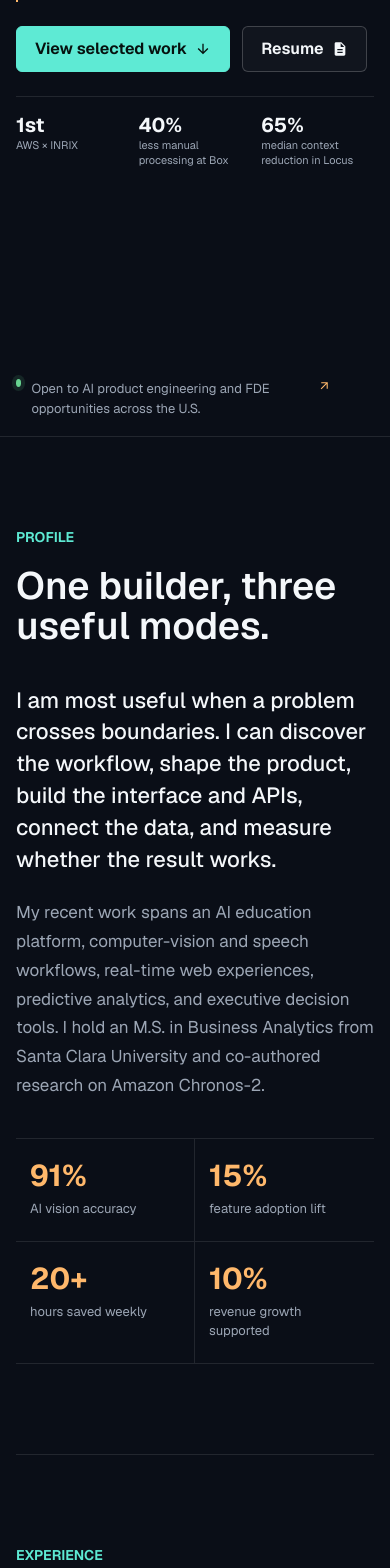
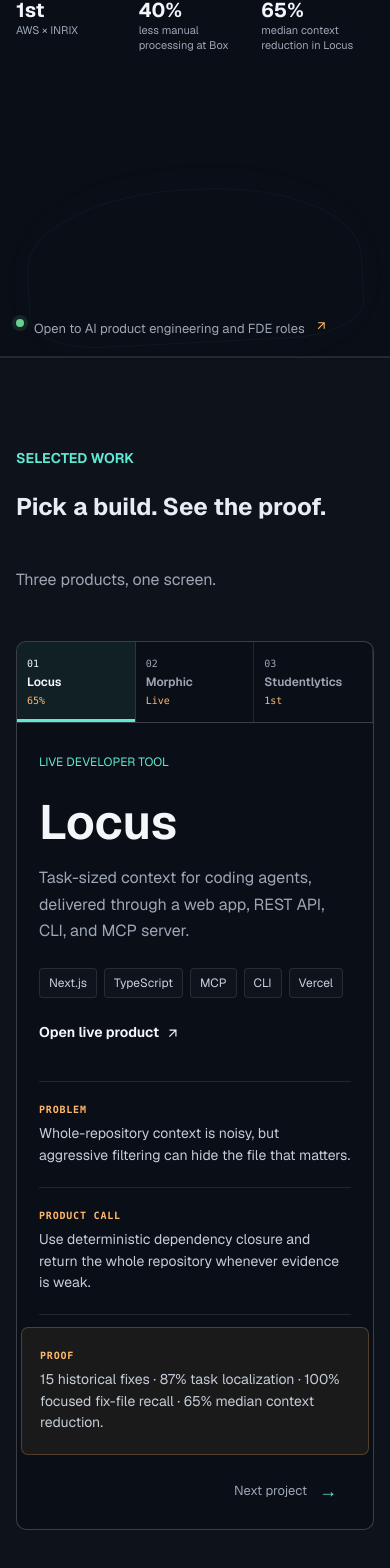
Before and after one commit to taranggoyal70/Tarang-Portfolio, a React (Vite) app: page / in a window 390 px wide. Shown: the part 423-1991 px from the top of the page. Built offline with nearby package versions, Linux system fonts and the light colour scheme; no server answers; the HTML template or start-up script is replaced by a standard one.

Commit message:
Make portfolio concise and interactive

```diff
--- a/src/components/Career.tsx
+++ b/src/components/Career.tsx
@@ -5,6 +5,7 @@
     role: "AI Product Manager & Product Engineer Intern",
     company: "Highview",
     period: "2026 - present",
+    proof: "Hackathon win → continued product",
     summary:
       "Building Studentlytics, an AI education platform spanning product planning, full-stack delivery, computer vision, speech, analytics, and deployment.",
     highlights: [
@@ -17,6 +18,7 @@
     role: "Data Science Intern",
     company: "Box",
     period: "2025",
+    proof: "40% less manual processing",
     summary:
       "Built data products for retention analysis, forecasting, stakeholder reporting, and product decision-making.",
     highlights: [
@@ -29,6 +31,7 @@
     role: "Business Data Analyst",
     company: "Hashroot Limited",
     period: "2023 - 2024",
+    proof: "20+ hours saved weekly",
     summary:
       "Combined analytics, internal tooling, and business modeling for customer, pricing, marketing, and operations teams.",
     highlights: [
@@ -46,13 +49,21 @@
       <h2>Built across the full product loop.</h2>
     </div>
     <div className="career-info">
-      {experience.map((item) => (
-        <article className="career-info-box" key={`${item.company}-${item.period}`}>
-          <div className="career-meta">
+      {experience.map((item, index) => (
+        <details
+          className="career-info-box"
+          key={`${item.company}-${item.period}`}
+          open={index === 0}
+        >
+          <summary data-cursor="disable">
             <p className="career-period">{item.period}</p>
-            <h3>{item.role}</h3>
-            <p className="career-company">{item.company}</p>
-          </div>
+            <div className="career-meta">
+              <p className="career-company">{item.company}</p>
+              <h3>{item.role}</h3>
+            </div>
+            <strong>{item.proof}</strong>
+            <span aria-hidden="true">+</span>
+          </summary>
           <div className="career-details">
             <p className="career-summary">{item.summary}</p>
             <ul>
@@ -61,7 +72,7 @@
               ))}
             </ul>
           </div>
-        </article>
+        </details>
       ))}
     </div>
   </section>
--- a/src/components/Landing.tsx
+++ b/src/components/Landing.tsx
@@ -9,18 +9,13 @@
         <div className="landing-copy">
           <p className="landing-eyebrow">AI Product Engineer · Forward Deployed Builder</p>
           <h1>Tarang Goyal</h1>
-          <h2>I turn unclear workflows into AI products people can use.</h2>
-          <p className="landing-summary">
-            From customer problem and product decision through implementation,
-            deployment, and evidence.
-          </p>
+          <h2>I build AI products from messy workflows.</h2>
           <p className="landing-now">
-            Currently at Highview · San Francisco Bay Area · M.S. Business
-            Analytics, Santa Clara University
+            Highview · San Francisco Bay Area · Santa Clara University
           </p>
           <div className="landing-actions">
             <a href="#work" className="landing-primary-action" data-cursor="disable">
-              View selected work <MdArrowDownward aria-hidden="true" />
+              Explore the work <MdArrowDownward aria-hidden="true" />
             </a>
             <a
               href="/resume.pdf"
@@ -51,7 +46,7 @@
         <div className="landing-status">
           <span className="landing-status-dot" aria-hidden="true"></span>
           <p>
-            Open to AI product engineering and FDE opportunities across the U.S.
+            Open to AI product engineering and FDE roles
           </p>
           <a href="mailto:taranggoyal2000@gmail.com" aria-label="Email Tarang">
             <MdArrowOutward aria-hidden="true" />
--- a/src/components/MainContainer.tsx
+++ b/src/components/MainContainer.tsx
@@ -1,5 +1,4 @@
-import { lazy, PropsWithChildren, Suspense, useEffect } from "react";
-import About from "./About";
+import { PropsWithChildren, useEffect } from "react";
 import Career from "./Career";
 import Contact from "./Contact";
 import Cursor from "./Cursor";
@@ -8,8 +7,6 @@
 import WhatIDo from "./WhatIDo";
 import Work from "./Work";
 import setSplitText from "./utils/splitText";
-
-const TechStack = lazy(() => import("./TechStack"));
 
 const MainContainer = ({ children }: PropsWithChildren) => {
   useEffect(() => {
@@ -31,13 +28,9 @@
         <div id="smooth-content">
           <div className="container-main">
             <Landing>{children}</Landing>
-            <About />
+            <Work />
             <Career />
-            <Work />
             <WhatIDo />
-            <Suspense fallback={null}>
-              <TechStack />
-            </Suspense>
             <Contact />
           </div>
         </div>
--- a/src/components/Navbar.tsx
+++ b/src/components/Navbar.tsx
@@ -61,8 +61,8 @@
         </a>
         <ul>
           <li>
-            <a data-href="#about" href="#about">
-              <HoverLinks text="ABOUT" />
+            <a data-href="#work" href="#work">
+              <HoverLinks text="WORK" />
             </a>
           </li>
           <li>
@@ -71,8 +71,8 @@
             </a>
           </li>
           <li>
-            <a data-href="#work" href="#work">
-              <HoverLinks text="WORK" />
+            <a data-href="#how" href="#how">
+              <HoverLinks text="HOW I WORK" />
             </a>
           </li>
           <li>
--- a/src/components/WhatIDo.tsx
+++ b/src/components/WhatIDo.tsx
@@ -25,7 +25,7 @@
 ];
 
 const WhatIDo = () => (
-  <section className="whatIDO section-container">
+  <section className="whatIDO section-container" id="how">
     <div className="what-heading">
       <p className="section-label">How I work</p>
       <h2>Technical enough to build. Product-minded enough to choose well.</h2>
--- a/src/components/Work.tsx
+++ b/src/components/Work.tsx
@@ -1,3 +1,4 @@
+import { useState } from "react";
 import { MdArrowOutward } from "react-icons/md";
 import "./styles/Work.css";
 
@@ -154,65 +155,90 @@
 const featuredProjects = projects.slice(0, 3);
 const archiveProjects = projects.slice(3);
 
-const Work = () => (
+const Work = () => {
+  const [activeIndex, setActiveIndex] = useState(0);
+  const activeProject = featuredProjects[activeIndex];
+  const nextProject = () => {
+    setActiveIndex((current) => (current + 1) % featuredProjects.length);
+  };
+
+  return (
     <section className="work-section" id="work">
       <div className="work-container section-container">
         <div className="work-heading">
           <div>
             <p className="section-label">Selected work</p>
-          <h2>Three builds. Three kinds of proof.</h2>
+            <h2>Pick a build. See the proof.</h2>
           </div>
-        <p>
-          Start with the problem, see the product call, then inspect what
-          actually shipped.
-        </p>
+          <p>Three products, one screen.</p>
         </div>
-      <div className="project-grid project-grid-featured">
+
+        <div className="project-stage">
+          <div className="project-switcher" role="tablist" aria-label="Featured projects">
             {featuredProjects.map((project, index) => (
-          <article className="project-card project-card-featured" key={project.title}>
-            <div className="project-card-topline">
-              <span className="project-number">
-                {String(index + 1).padStart(2, "0")}
-              </span>
-              <span className="project-category">{project.category}</span>
+              <button
+                type="button"
+                role="tab"
+                aria-selected={activeIndex === index}
+                className={activeIndex === index ? "is-active" : ""}
+                onClick={() => setActiveIndex(index)}
+                key={project.title}
+                data-cursor="disable"
+              >
+                <span>{String(index + 1).padStart(2, "0")}</span>
+                <strong>{project.title.replace("AWS × INRIX ", "")}</strong>
+                <small>{project.stat}</small>
+              </button>
+            ))}
           </div>
-            <div className="project-stat">
-              <strong>{project.stat}</strong>
-              <span>{project.statLabel}</span>
-            </div>
-            <h3>{project.title}</h3>
-            <p className="project-description">{project.description}</p>
-            <dl className="project-receipt">
-              <div>
-                <dt>Problem</dt>
-                <dd>{project.problem}</dd>
-              </div>
-              <div>
-                <dt>Product call</dt>
-                <dd>{project.decision}</dd>
-              </div>
-              <div>
-                <dt>Proof</dt>
-                <dd>{project.proof}</dd>
-              </div>
-            </dl>
+
+          <article className="project-focus" key={activeProject.title}>
+            <div className="project-focus-copy">
+              <p className="project-category">{activeProject.category}</p>
+              <h3>{activeProject.title}</h3>
+              <p className="project-description">{activeProject.description}</p>
               <div className="project-tools">
-              {project.tools.map((tool) => (
+                {activeProject.tools.map((tool) => (
                   <span key={tool}>{tool}</span>
                 ))}
               </div>
               <a
-              href={project.link}
+                href={activeProject.link}
                 target="_blank"
                 rel="noopener noreferrer"
                 className="project-link"
                 data-cursor="disable"
               >
-              {project.linkLabel} <MdArrowOutward aria-hidden="true" />
+                {activeProject.linkLabel} <MdArrowOutward aria-hidden="true" />
               </a>
+            </div>
+
+            <dl className="project-receipt">
+              <div>
+                <dt>Problem</dt>
+                <dd>{activeProject.problem}</dd>
+              </div>
+              <div>
+                <dt>Product call</dt>
+                <dd>{activeProject.decision}</dd>
+              </div>
+              <div className="project-proof-row">
+                <dt>Proof</dt>
+                <dd>{activeProject.proof}</dd>
+              </div>
+            </dl>
+
+            <button
+              type="button"
+              className="project-next"
+              onClick={nextProject}
+              data-cursor="disable"
+            >
+              Next project <span aria-hidden="true">→</span>
+            </button>
           </article>
-        ))}
         </div>
+
       <details className="project-archive">
         <summary data-cursor="disable">
           Explore {archiveProjects.length} more products, awards, and research
@@ -232,7 +258,6 @@
                 <span>{project.statLabel}</span>
               </div>
               <h3>{project.title}</h3>
-              <p className="project-description">{project.description}</p>
               <div className="project-tools">
                 {project.tools.map((tool) => (
                   <span key={tool}>{tool}</span>
@@ -254,5 +279,6 @@
       </div>
     </section>
   );
+};
 
 export default Work;
--- a/src/components/styles/Career.css
+++ b/src/components/styles/Career.css
@@ -13,15 +13,42 @@
 }
 
 .career-info-box {
-  display: grid;
-  grid-template-columns: minmax(270px, 0.8fr) minmax(480px, 1.2fr);
-  gap: 70px;
-  padding: 46px 0;
   border-bottom: 1px solid var(--lineColor);
 }
 
+.career-info-box summary {
+  min-height: 118px;
+  display: grid;
+  grid-template-columns: 150px minmax(300px, 1fr) minmax(180px, 0.55fr) 24px;
+  gap: 30px;
+  align-items: center;
+  cursor: pointer;
+  list-style: none;
+}
+
+.career-info-box summary::-webkit-details-marker {
+  display: none;
+}
+
+.career-info-box summary > strong {
+  color: var(--accentSecondary);
+  font-size: 14px;
+  font-weight: 560;
+}
+
+.career-info-box summary > span {
+  color: var(--accentColor);
+  font-size: 26px;
+  font-weight: 320;
+  transition: transform 180ms ease;
+}
+
+.career-info-box[open] summary > span {
+  transform: rotate(45deg);
+}
+
 .career-period {
-  margin: 0 0 20px;
+  margin: 0;
   color: var(--accentSecondary);
   font-size: 13px;
   font-weight: 650;
@@ -32,13 +59,13 @@
   margin: 0;
   max-width: 430px;
   color: var(--textStrong);
-  font-size: 28px;
+  font-size: 20px;
   line-height: 1.2;
   font-weight: 580;
 }
 
 .career-company {
-  margin: 10px 0 0;
+  margin: 0 0 6px;
   color: var(--accentColor);
   font-size: 17px;
   font-weight: 550;
@@ -47,8 +74,14 @@
 .career-summary {
   margin: 0;
   color: var(--textStrong);
-  font-size: 18px;
+  font-size: 16px;
   line-height: 1.55;
+}
+
+.career-details {
+  max-width: 780px;
+  margin-left: 180px;
+  padding: 0 0 38px;
 }
 
 .career-details ul {
@@ -78,8 +111,28 @@
   }
 
   .career-info-box {
-    grid-template-columns: 1fr;
-    gap: 28px;
-    padding: 38px 0;
+    display: block;
+  }
+
+  .career-info-box summary {
+    min-height: 0;
+    grid-template-columns: 1fr 24px;
+    gap: 10px 20px;
+    padding: 28px 0;
+  }
+
+  .career-period,
+  .career-meta,
+  .career-info-box summary > strong {
+    grid-column: 1;
+  }
+
+  .career-info-box summary > span {
+    grid-column: 2;
+    grid-row: 1 / span 3;
+  }
+
+  .career-details {
+    margin-left: 0;
   }
 }
--- a/src/components/styles/Landing.css
+++ b/src/components/styles/Landing.css
@@ -1,8 +1,8 @@
 .landing-section {
   width: 100%;
-  min-height: 680px;
+  min-height: 650px;
   height: calc(var(--vh) - 28px);
-  max-height: 920px;
+  max-height: 860px;
   margin: auto;
   position: relative;
   overflow: hidden;
@@ -21,7 +21,7 @@
 }
 
 .landing-copy {
-  width: min(650px, 50%);
+  width: min(700px, 58%);
   padding-top: 32px;
   position: relative;
   z-index: 14;
@@ -38,7 +38,7 @@
 
 .landing-copy h1 {
   margin: 0;
-  font-size: 76px;
+  font-size: 70px;
   line-height: 0.98;
   font-weight: 680;
   color: var(--textStrong);
@@ -47,7 +47,7 @@
 .landing-copy h2 {
   max-width: 620px;
   margin: 26px 0 0;
-  font-size: 34px;
+  font-size: 40px;
   line-height: 1.12;
   font-weight: 520;
   color: var(--textStrong);
@@ -118,7 +118,7 @@
   display: grid;
   grid-template-columns: repeat(3, minmax(0, 1fr));
   gap: 18px;
-  margin-top: 42px;
+  margin-top: 34px;
   padding-top: 22px;
   border-top: 1px solid var(--lineColor);
 }
@@ -182,12 +182,12 @@
 }
 
 .character-model {
-  width: 58%;
-  height: 100vh;
-  max-height: 1080px;
+  width: 47%;
+  height: 88vh;
+  max-height: 860px;
   position: absolute;
-  right: 0;
-  bottom: 0;
+  right: 2%;
+  bottom: -4%;
   z-index: 11;
   pointer-events: inherit;
 }
@@ -199,7 +199,14 @@
 }
 
 .character-rim {
-  display: none;
+  display: block;
+  position: absolute;
+  inset: 14% 7% 7%;
+  z-index: 0;
+  border: 1px solid rgba(94, 234, 212, 0.22);
+  border-radius: 48% 48% 22% 22%;
+  transform: rotate(-3deg);
+  box-shadow: 0 0 80px rgba(94, 234, 212, 0.08);
 }
 
 .character-hover {
@@ -227,7 +234,7 @@
   }
 
   .character-model {
-    width: 52%;
+    width: 46%;
   }
 }
 
@@ -235,7 +242,7 @@
   .landing-section {
     height: calc(var(--vh) - 24px);
     max-height: none;
-    min-height: 760px;
+    min-height: 720px;
   }
 
   .landing-container {
@@ -252,11 +259,11 @@
   .character-model {
     position: absolute;
     width: 100%;
-    height: 58%;
+    height: 48%;
     right: auto;
     left: 0;
     bottom: 0;
-    opacity: 0.68;
+    opacity: 0.42;
   }
 
   .landing-status {
@@ -266,9 +273,9 @@
 
 @media screen and (max-width: 700px) {
   .landing-section {
-    min-height: 860px;
-    height: 860px;
-    max-height: 860px;
+    min-height: 780px;
+    height: 780px;
+    max-height: 780px;
   }
 
   .landing-copy {
@@ -325,8 +332,8 @@
   }
 
   .character-model {
-    height: 32%;
-    opacity: 0.28;
+    height: 25%;
+    opacity: 0.22;
   }
 }
 
--- a/src/components/styles/Navbar.css
+++ b/src/components/styles/Navbar.css
@@ -71,7 +71,7 @@
 }
 
 @media only screen and (max-width: 520px) {
-  .header ul li:first-child {
+  .header ul li:nth-child(3) {
     display: none;
   }
 
--- a/src/components/styles/Work.css
+++ b/src/components/styles/Work.css
@@ -1,5 +1,5 @@
 .work-section {
-  padding: 130px 0;
+  padding: 112px 0;
   background: #0e121b;
   border-top: 1px solid var(--lineColor);
   border-bottom: 1px solid var(--lineColor);
@@ -14,7 +14,7 @@
   grid-template-columns: minmax(400px, 1.25fr) minmax(280px, 0.75fr);
   gap: 70px;
   align-items: end;
-  margin-bottom: 68px;
+  margin-bottom: 46px;
 }
 
 .work-heading > p {
@@ -30,21 +30,106 @@
   gap: 14px;
 }
 
-.project-grid-featured {
-  grid-template-columns: repeat(12, minmax(0, 1fr));
+.project-stage {
+  display: grid;
+  grid-template-columns: 230px minmax(0, 1fr);
+  overflow: hidden;
+  border: 1px solid var(--lineColorStrong);
+  border-radius: 10px;
+  background: #0a0e16;
 }
 
-.project-card-featured {
-  grid-column: span 6;
-  min-height: 620px;
-  background:
-    linear-gradient(145deg, rgba(94, 234, 212, 0.055), transparent 38%),
-    var(--surfaceColor);
+.project-switcher {
+  display: grid;
+  grid-template-rows: repeat(3, 1fr);
+  border-right: 1px solid var(--lineColorStrong);
 }
 
-.project-card-featured:nth-child(3) {
-  grid-column: 3 / span 8;
-  min-height: 570px;
+.project-switcher button {
+  padding: 24px 22px;
+  display: grid;
+  grid-template-columns: 30px 1fr auto;
+  gap: 10px;
+  align-items: center;
+  border: 0;
+  border-bottom: 1px solid var(--lineColor);
+  color: var(--textMuted);
+  background: transparent;
+  cursor: pointer;
+  text-align: left;
+  transition: color 180ms ease, background 180ms ease;
+}
+
+.project-switcher button:last-child {
+  border-bottom: 0;
+}
+
+.project-switcher button:hover,
+.project-switcher button.is-active {
+  color: var(--textStrong);
+  background: rgba(94, 234, 212, 0.08);
+}
+
+.project-switcher button.is-active {
+  box-shadow: inset 3px 0 0 var(--accentColor);
+}
+
+.project-switcher button span,
+.project-switcher button small {
+  font-family: ui-monospace, "SFMono-Regular", Consolas, monospace;
+  font-size: 10px;
+}
+
+.project-switcher button strong {
+  font-size: 14px;
+  font-weight: 620;
+}
+
+.project-switcher button small {
+  color: var(--accentSecondary);
+}
+
+.project-focus {
+  min-height: 520px;
+  padding: 44px 44px 82px;
+  position: relative;
+  display: grid;
+  grid-template-columns: minmax(0, 0.82fr) minmax(360px, 1.18fr);
+  gap: 56px;
+  animation: project-enter 280ms ease both;
+}
+
+@keyframes project-enter {
+  from {
+    opacity: 0;
+    transform: translateY(8px);
+  }
+}
+
+.project-focus-copy {
+  display: flex;
+  flex-direction: column;
+  align-items: flex-start;
+}
+
+.project-focus .project-category {
+  max-width: none;
+  margin: 0;
+  text-align: left;
+}
+
+.project-focus h3 {
+  margin: 28px 0 0;
+  color: var(--textStrong);
+  font-size: clamp(44px, 5vw, 70px);
+  line-height: 0.96;
+  font-weight: 640;
+}
+
+.project-focus .project-description {
+  max-width: 430px;
+  margin-top: 20px;
+  font-size: 16px;
 }
 
 .project-card {
@@ -118,15 +203,15 @@
 }
 
 .project-receipt {
-  margin: 4px 0 28px;
+  margin: 0;
   border-top: 1px solid var(--lineColor);
 }
 
 .project-receipt div {
   display: grid;
-  grid-template-columns: 92px 1fr;
-  gap: 16px;
-  padding: 13px 0;
+  grid-template-columns: 100px 1fr;
+  gap: 20px;
+  padding: 20px 0;
   border-bottom: 1px solid var(--lineColor);
 }
 
@@ -142,8 +227,40 @@
 .project-receipt dd {
   margin: 0;
   color: #c5cdd8;
+  font-size: 14px;
+  line-height: 1.55;
+}
+
+.project-receipt .project-proof-row {
+  margin: 12px -18px 0;
+  padding: 20px 18px;
+  border: 1px solid rgba(255, 184, 107, 0.24);
+  border-radius: 7px;
+  background: rgba(255, 184, 107, 0.07);
+}
+
+.project-next {
+  position: absolute;
+  right: 30px;
+  bottom: 26px;
+  display: inline-flex;
+  align-items: center;
+  gap: 12px;
+  border: 0;
+  color: var(--textMuted);
+  background: transparent;
+  cursor: pointer;
   font-size: 13px;
-  line-height: 1.5;
+}
+
+.project-next span {
+  color: var(--accentColor);
+  font-size: 18px;
+  transition: transform 180ms ease;
+}
+
+.project-next:hover span {
+  transform: translateX(4px);
 }
 
 .project-tools {
@@ -208,7 +325,7 @@
 }
 
 .project-card-archive {
-  min-height: 390px;
+  min-height: 310px;
   padding: 24px;
 }
 
@@ -235,10 +352,36 @@
     grid-template-columns: 1fr;
   }
 
-  .project-card-featured,
-  .project-card-featured:nth-child(3) {
-    grid-column: auto;
+  .project-stage {
+    grid-template-columns: 1fr;
+  }
+
+  .project-switcher {
+    grid-template-columns: repeat(3, 1fr);
+    grid-template-rows: none;
+    border-right: 0;
+    border-bottom: 1px solid var(--lineColorStrong);
+  }
+
+  .project-switcher button {
+    grid-template-columns: 1fr;
+    gap: 5px;
+    border-right: 1px solid var(--lineColor);
+    border-bottom: 0;
+  }
+
+  .project-switcher button.is-active {
+    box-shadow: inset 0 -3px 0 var(--accentColor);
+  }
+
+  .project-focus {
     min-height: 0;
+    grid-template-columns: 1fr;
+    gap: 38px;
+  }
+
+  .project-focus h3 {
+    font-size: 48px;
   }
 
   .project-grid-archive {
@@ -264,4 +407,25 @@
     grid-template-columns: 1fr;
     gap: 6px;
   }
+
+  .project-focus {
+    padding: 30px 22px 74px;
+  }
+
+  .project-switcher button {
+    min-width: 0;
+    padding: 16px 10px;
+  }
+
+  .project-switcher button strong {
+    overflow: hidden;
+    font-size: 12px;
+    text-overflow: ellipsis;
+  }
 }
+
+@media (prefers-reduced-motion: reduce) {
+  .project-focus {
+    animation: none;
+  }
+}
```
Lines whose indentation alone changed are shown as unchanged.
